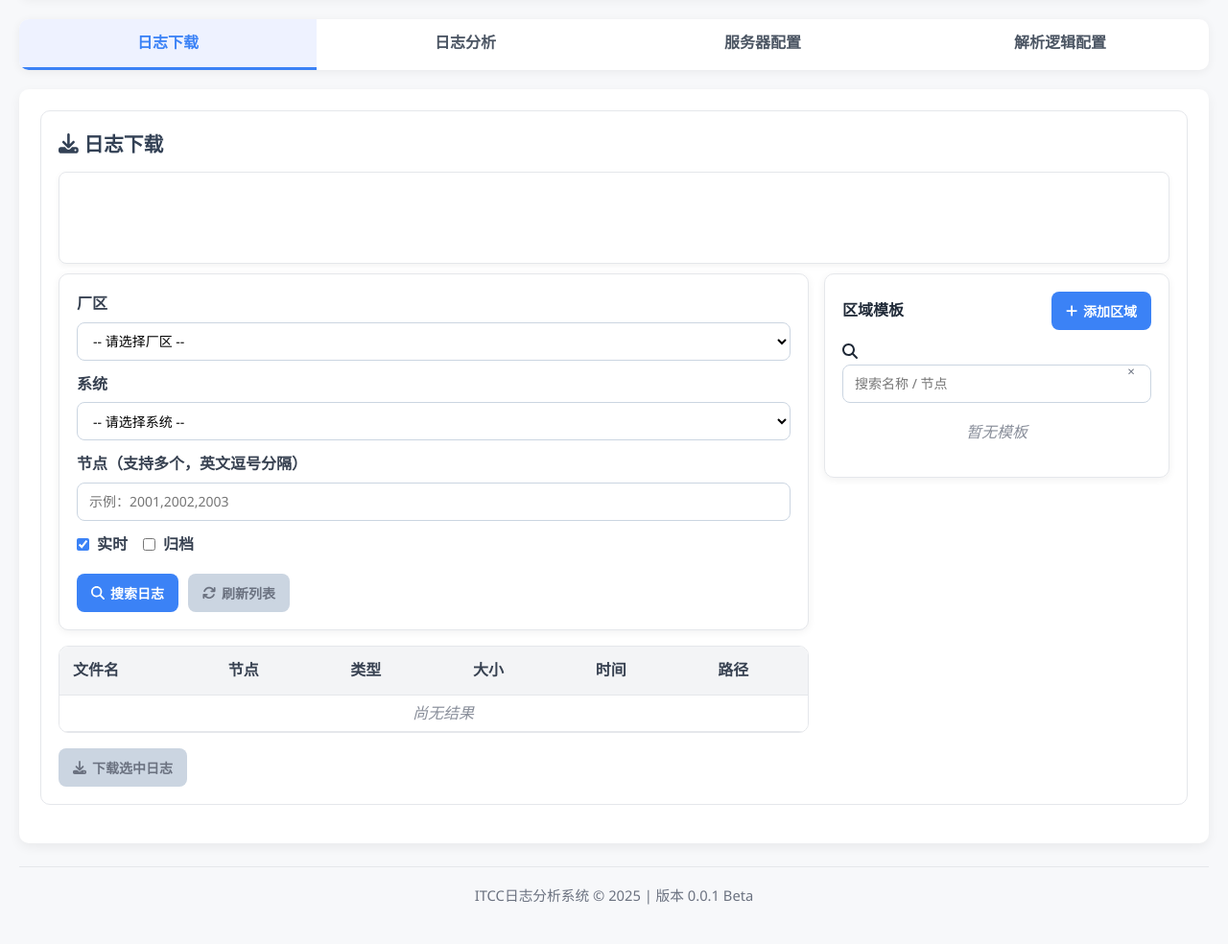
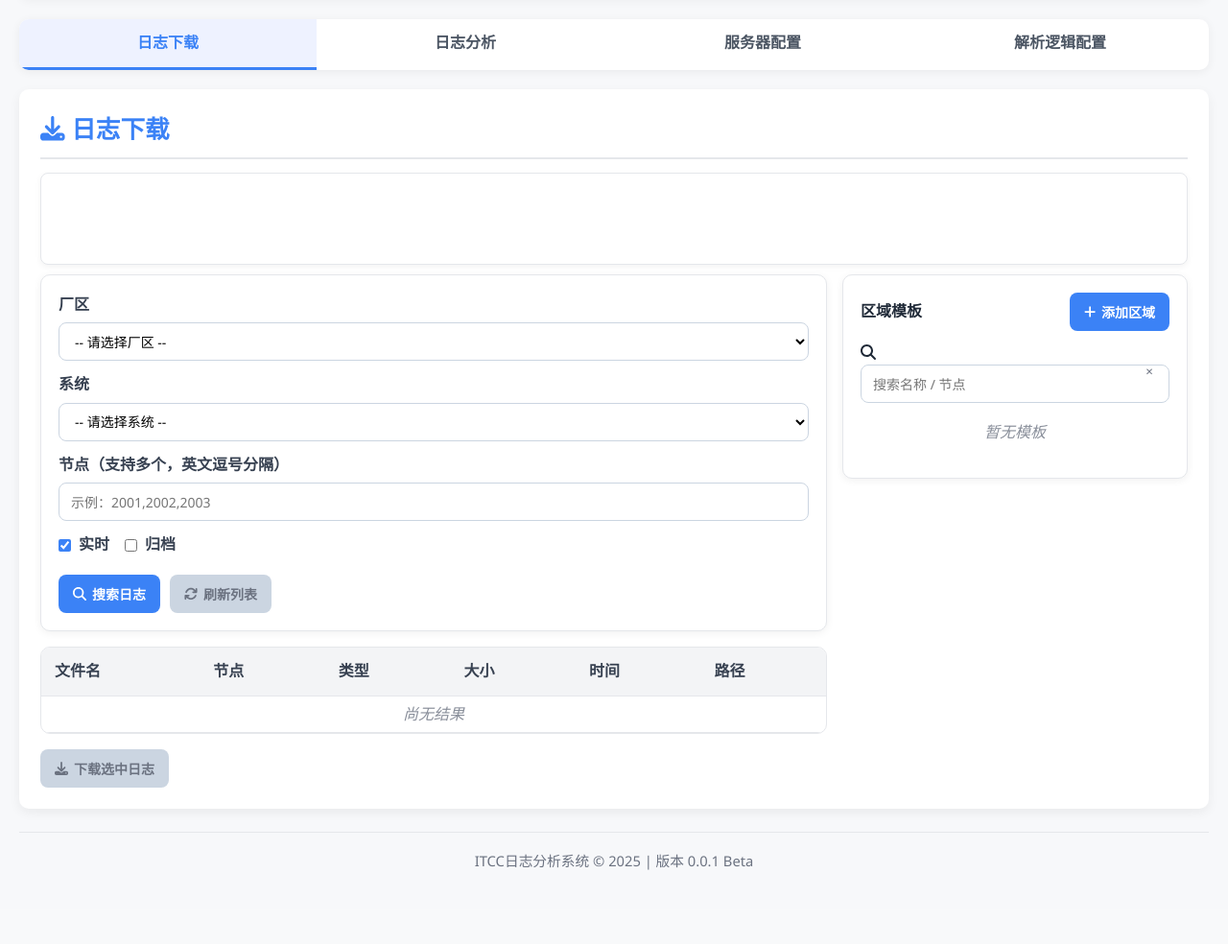
Before and after one commit to jinyws-ux/TCP_Node_Tools, a Flask app: page / in a window 1280 px wide. Shown: the part 94-1078 px from the top of the page at 96% size. After the commit the page ends 1001 px from the top, so only its background shows below. Run offline with Flask 3, Linux system fonts and the light colour scheme; data that the repository does not hold is empty.

Commit message:
日志分析格式对齐-20251114

```diff
--- a/web/templates/index.html
+++ b/web/templates/index.html
@@ -30,12 +30,11 @@
     <!-- 日志下载标签页 -->
     <!-- 下载日志 -->
     <div id="download-tab" class="tab-content">
-      <div class="selection-panel">
-        <div class="selection-header">
-          <h3><i class="fas fa-download"></i> 日志下载</h3>
+      <h2><i class="fas fa-download"></i> 日志下载</h2>
+
+      <div class="message-container" id="download-messages">
+        <div class="message-empty"></div>
       </div>
-
-        <div class="message-container" id="download-messages"></div>
 
       <div class="config-layout">
         <!-- 左：搜索与结果 -->
@@ -76,7 +75,7 @@
             <div id="download-actions-default" class="analyze-actions" style="margin-top:12px;">
               <button type="button" class="btn btn-primary" id="btn-search"><i class="fas fa-search"></i> 搜索日志</button>
               <button type="button" class="btn btn-secondary" id="btn-refresh"><i class="fas fa-sync"></i> 刷新列表</button>
-<!--                <button type="button" class="btn" id="btn-open-dir"><i class="fas fa-folder-open"></i> 打开下载目录</button>-->
+<!--              <button type="button" class="btn" id="btn-open-dir"><i class="fas fa-folder-open"></i> 打开下载目录</button>-->
             </div>
 
             <div id="download-actions-template" class="analyze-actions" style="display:none; margin-top:12px;">
@@ -132,7 +131,6 @@
             </div>
           </div>
         </aside>
-        </div>
       </div>
     </div>
 
```
Lines whose indentation alone changed are shown as unchanged.
